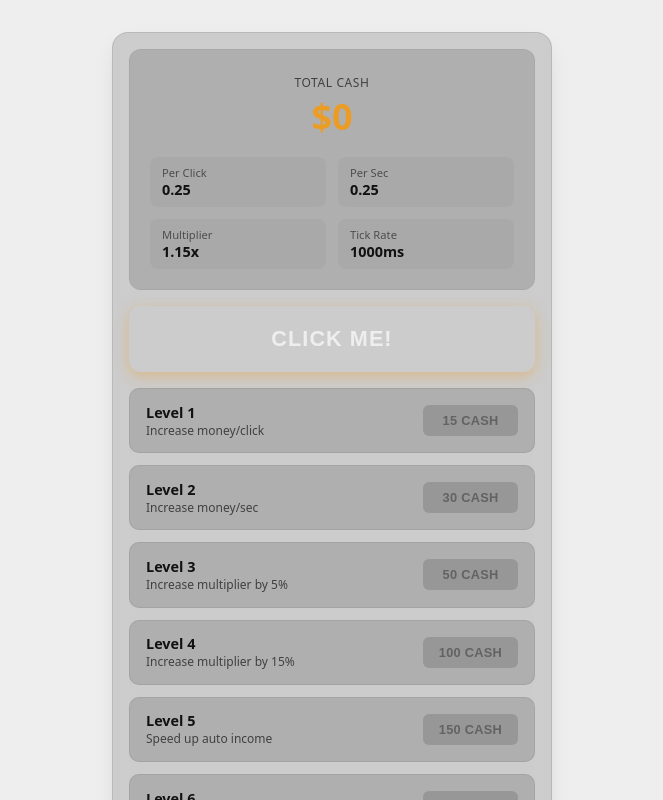
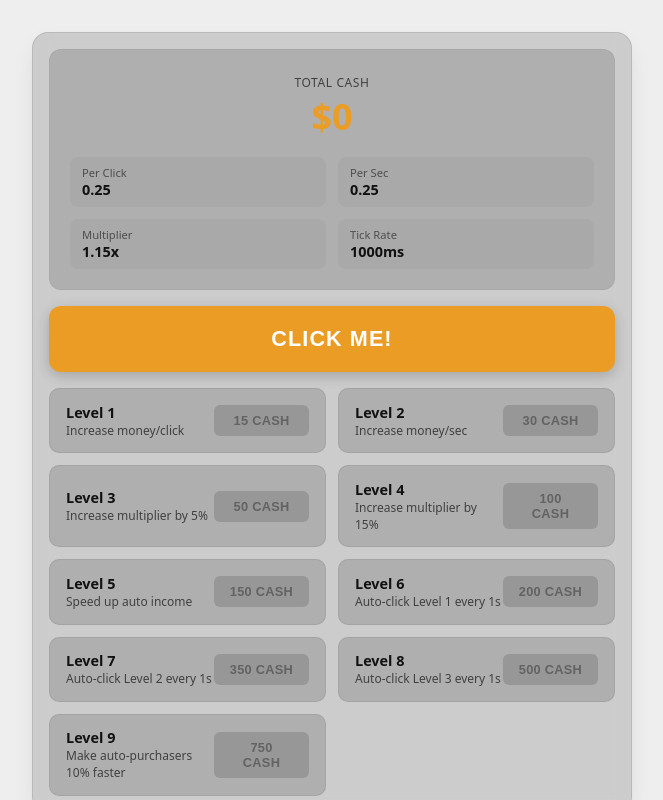
Before and after one commit to webrune-tim/svelte-button-masher, a SvelteKit app: page / in a window 1280 px wide. Shown: the top 800 px of the page, without its empty margins (308-971 px from the left). Built offline with nearby package versions, Linux system fonts and the light colour scheme.

Commit message:
Style cleanup

```diff
--- a/src/routes/+page.svelte
+++ b/src/routes/+page.svelte
@@ -86,7 +86,7 @@
 <style>
   .game-container {
     font-family: system-ui, -apple-system, BlinkMacSystemFont, 'Segoe UI', Roboto, sans-serif;
-    max-width: 440px;
+    max-width: var(--max-width);
     margin: 2rem auto;
     padding: var(--gap);
     background: var(--bg-trans);
@@ -160,16 +160,17 @@
       font-size: 1.35rem;
       font-weight: 900;
       letter-spacing: 0.05em;
-      color: var(--white);
-      background: linear-gradient(135deg, var(--accent), hsl(from var(--accent) h s calc(l - 15%)));
+      color: #ffffff;
+      /* Fixed: using direct var(--accent) with a clean fallback */
+      background: var(--accent);
       border: none;
       border-radius: 12px;
       cursor: pointer;
-      box-shadow: 0 4px 14px rgb(from var(--accent) r g b / 0.4);
+      box-shadow: 0 4px 14px rgb(0 0 0 / 0.2);
       transition: transform 0.1s ease, filter 0.2s ease;
 
       &:hover {
-        filter: brightness(1.1);
+        filter: brightness(1.15);
       }
 
       &:active {
@@ -201,8 +202,8 @@
   }
 
   .buttons {
-    display: flex;
-    flex-direction: column;
+    display: grid;
+    grid-template-columns: 1fr 1fr;
     gap: 0.75rem;
   }
 
--- a/src/routes/styles.css
+++ b/src/routes/styles.css
@@ -13,6 +13,7 @@
   --bg-trans: rgb(from var(--text) r g b / 0.15);
 
   --gap: 1rem;
+  --max-width: 600px;
 }
 
 *,
```
